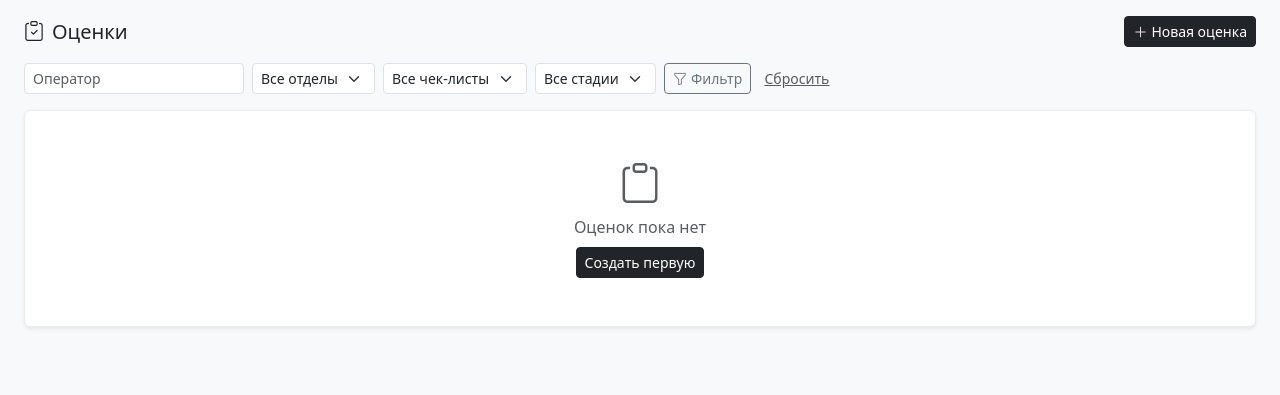
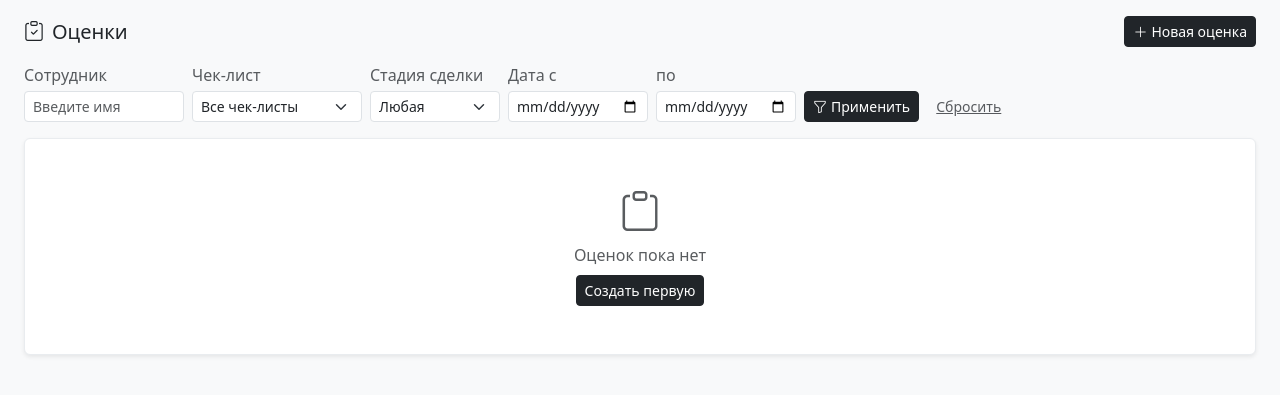
Before and after one commit to Legra13/listening_calls, a FastAPI app: template app/templates/evaluations/index.html in a window 1280 px wide. Shown: the part 57-452 px from the top of the page. Run offline with FastAPI, Linux system fonts and the light colour scheme; the template is opened without the code that fills it, so the values that code supplies are empty; some libraries are stand-ins or nearby versions.

Commit message:
авто-коммит: изменения кода

```diff
--- a/app/templates/evaluations/index.html
+++ b/app/templates/evaluations/index.html
@@ -10,21 +10,26 @@
 </div>
 
 <!-- Фильтры -->
-<form method="get" action="/evaluations" class="row g-2 mb-3">
+<form method="get" action="/evaluations" class="row g-2 align-items-end mb-3">
   <div class="col-auto">
+    <label class="form-label form-label-sm mb-1 text-muted">Сотрудник</label>
     <input type="text" name="operator" class="form-control form-control-sm"
-           placeholder="Оператор" value="{{ filters.operator }}">
+           placeholder="Введите имя" value="{{ filters.operator }}" style="width:160px">
   </div>
+  {% if departments %}
   <div class="col-auto">
-    <select name="department" class="form-select form-select-sm">
+    <label class="form-label form-label-sm mb-1 text-muted">Отдел</label>
+    <select name="department" class="form-select form-select-sm" style="width:150px">
       <option value="">Все отделы</option>
       {% for d in departments %}
         <option value="{{ d }}" {% if filters.department == d %}selected{% endif %}>{{ d }}</option>
       {% endfor %}
     </select>
   </div>
+  {% endif %}
   <div class="col-auto">
-    <select name="checklist_id" class="form-select form-select-sm">
+    <label class="form-label form-label-sm mb-1 text-muted">Чек-лист</label>
+    <select name="checklist_id" class="form-select form-select-sm" style="width:170px">
       <option value="">Все чек-листы</option>
       {% for cl in checklists %}
         <option value="{{ cl.id }}" {% if filters.checklist_id == cl.id|string %}selected{% endif %}>
@@ -34,18 +39,29 @@
     </select>
   </div>
   <div class="col-auto">
-    <select name="stage" class="form-select form-select-sm">
-      <option value="">Все стадии</option>
+    <label class="form-label form-label-sm mb-1 text-muted">Стадия сделки</label>
+    <select name="stage" class="form-select form-select-sm" style="width:130px">
+      <option value="">Любая</option>
       <option value="сделка успешна"   {% if filters.stage == "сделка успешна" %}selected{% endif %}>Успешна</option>
       <option value="не смог продать"  {% if filters.stage == "не смог продать" %}selected{% endif %}>Не продал</option>
       <option value="в работе"         {% if filters.stage == "в работе" %}selected{% endif %}>В работе</option>
     </select>
   </div>
   <div class="col-auto">
-    <button type="submit" class="btn btn-sm btn-outline-secondary">
-      <i class="bi bi-funnel me-1"></i>Фильтр
+    <label class="form-label form-label-sm mb-1 text-muted">Дата с</label>
+    <input type="date" name="date_from" class="form-control form-control-sm"
+           value="{{ filters.date_from }}" style="width:140px">
+  </div>
+  <div class="col-auto">
+    <label class="form-label form-label-sm mb-1 text-muted">по</label>
+    <input type="date" name="date_to" class="form-control form-control-sm"
+           value="{{ filters.date_to }}" style="width:140px">
+  </div>
+  <div class="col-auto">
+    <button type="submit" class="btn btn-sm btn-dark">
+      <i class="bi bi-funnel me-1"></i>Применить
     </button>
-    <a href="/evaluations" class="btn btn-sm btn-link text-muted">Сбросить</a>
+    <a href="/evaluations" class="btn btn-sm btn-link text-muted ms-1">Сбросить</a>
   </div>
 </form>
 
```
Also changed, not shown: app/routers/evaluations.py (+21 -3 lines), app/templates/evaluations/view.html (+11 -13 lines).
